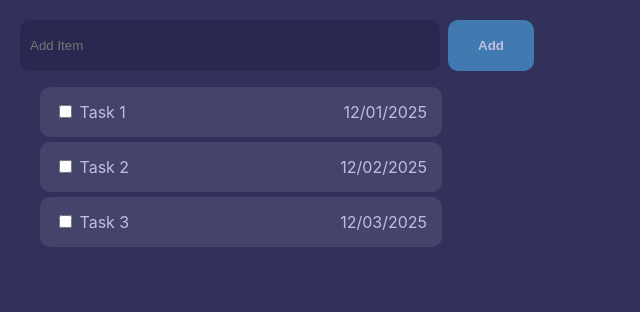
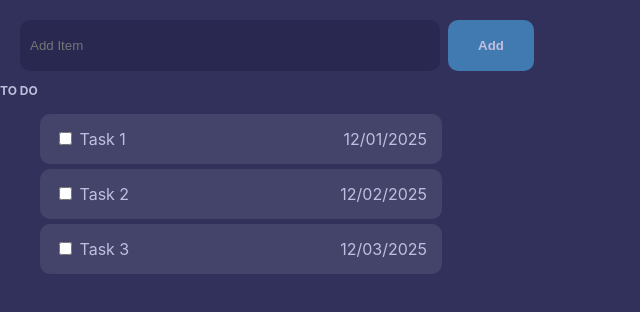
Before and after one commit to thary25/to-do-list, a React (Create React App) app: page / in a window 1280 px wide. Shown: the top 312 px of the page, without its empty margins (0-640 px from the left). Built offline with nearby package versions, Linux system fonts and the light colour scheme.

Commit message:
Added Heading component with styling for consistent page headings.

```diff
--- /dev/null
+++ b/src/components/ui/Heading.js
@@ -0,0 +1,5 @@
+import classes from "./Heading.module.css";
+
+export function HeadingH3({ children }) {
+  return <h3 className={classes.headingSmall}>{children}</h3>;
+}
--- /dev/null
+++ b/src/components/ui/Heading.module.css
@@ -0,0 +1,4 @@
+.headingSmall {
+  text-transform: uppercase;
+  font-size: 12px;
+}
--- a/src/page/Home.js
+++ b/src/page/Home.js
@@ -1,5 +1,6 @@
 import TaskAdd from "../components/task/TaskAdd";
 import TaskList from "../components/task/TaskList";
+import { HeadingH3 } from "../components/ui/Heading";
 
 const TASK_DUMMY = [
   {
@@ -23,6 +24,7 @@ export default function HomePage() {
   return (
     <>
       <TaskAdd />
+      <HeadingH3>To Do</HeadingH3>
       <TaskList taskList={TASK_DUMMY} />
     </>
   );
```
